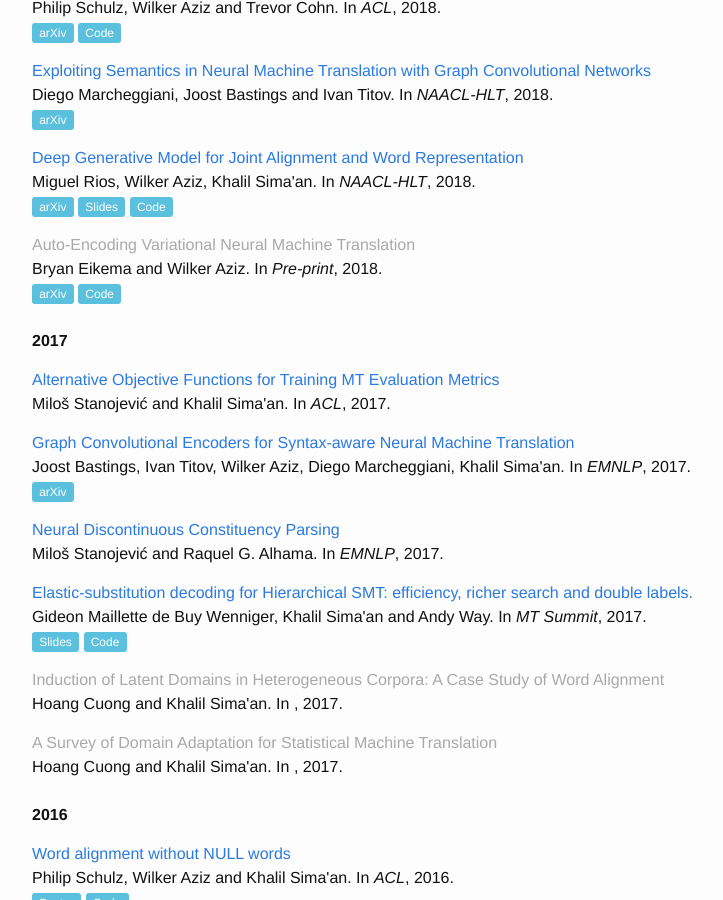
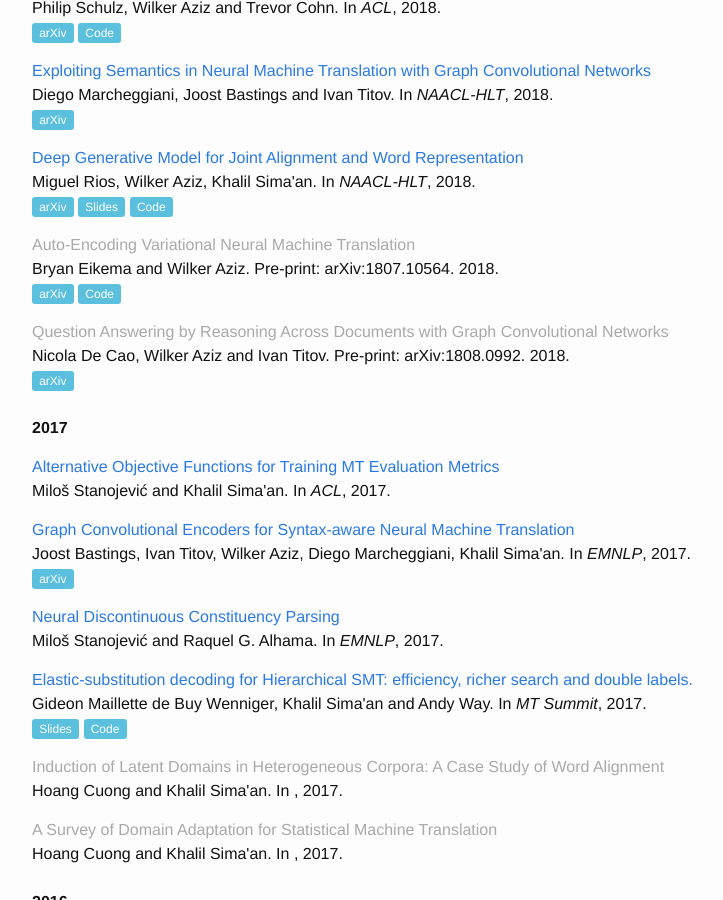
Before and after one commit to uva-slpl/uva-slpl.github.io, a Jekyll site: the page built from publications.md, in a window 1280 px wide and 900 px high, scrolled down 318 px. Shown: the whole window, without its empty margins (268-991 px from the left). Built offline with Jekyll 4.4.1, drawn with Linux system fonts in a browser that asks for light colours; formulas are drawn with MathJax 3.

Commit message:
+EntityGCN pre-print

```diff
--- a/_data/papers.yml
+++ b/_data/papers.yml
@@ -1,13 +1,22 @@
 -
   layout: paper
-  paper-type: inproceedings
+  paper-type: pre-print
+  selected: y
+  year: 2018
+  title: "Question Answering by Reasoning Across Documents with Graph Convolutional Networks"
+  authors: "Nicola De Cao, Wilker Aziz and Ivan Titov"
+  arxiv: //arxiv.org/abs/1808.09920
+  booktitle: "arXiv:1808.0992"
+-
+  layout: paper
+  paper-type: pre-print
   selected: y
   year: 2018
   title: "Auto-Encoding Variational Neural Machine Translation"
   authors: "Bryan Eikema and Wilker Aziz"
   arxiv: //arxiv.org/abs/1807.10564
   code: //github.com/Roxot/AEVNMT
-  booktitle: "Pre-print"
+  booktitle: "arXiv:1807.10564"
 -
   layout: paper
   paper-type: inproceedings
--- a/_includes/paper.html
+++ b/_includes/paper.html
@@ -34,6 +34,8 @@
             {% if include.paper.pages %}: pages {{ include.paper.pages }},{% endif %}
       {% when "thesis" %}
         PhD thesis, {{ include.paper.institution }}.
+      {% when "pre-print" %}
+        Pre-print: {{ include.paper.booktitle }}.
     {% endcase %}
     {{ include.paper.year }}.
     {% if include.paper.note %}<i>{{ include.paper.note }}</i>{% endif %}
```
